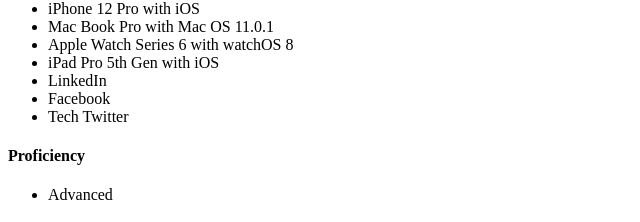
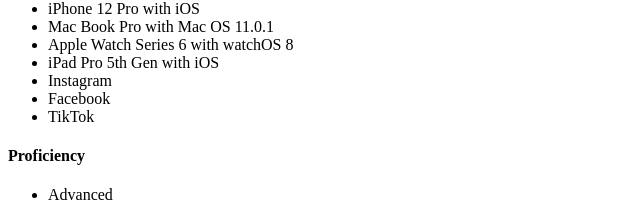
Before and after one commit to team-free-money/team-free-money-cs, a plain HTML site: page public_html/documentation/user-admin.html in a window 1280 px wide. Shown: the part 250-472 px from the top of the page, 0-640 px from the left. Drawn offline with Linux system fonts and the light colour scheme.

Commit message:
made edits to user-admin

```diff
--- a/public_html/documentation/user-admin.html
+++ b/public_html/documentation/user-admin.html
@@ -18,9 +18,9 @@
     <li>Mac Book Pro with Mac OS 11.0.1</li>
     <li>Apple Watch Series 6 with watchOS 8</li>
     <li>iPad Pro 5th Gen with iOS</li>
-    <li>LinkedIn</li>
+    <li>Instagram</li>
     <li>Facebook</li>
-    <li>Tech Twitter</li>
+    <li>TikTok</li>
 </ul>
 <h4>Proficiency</h4>
 <ul>
```
